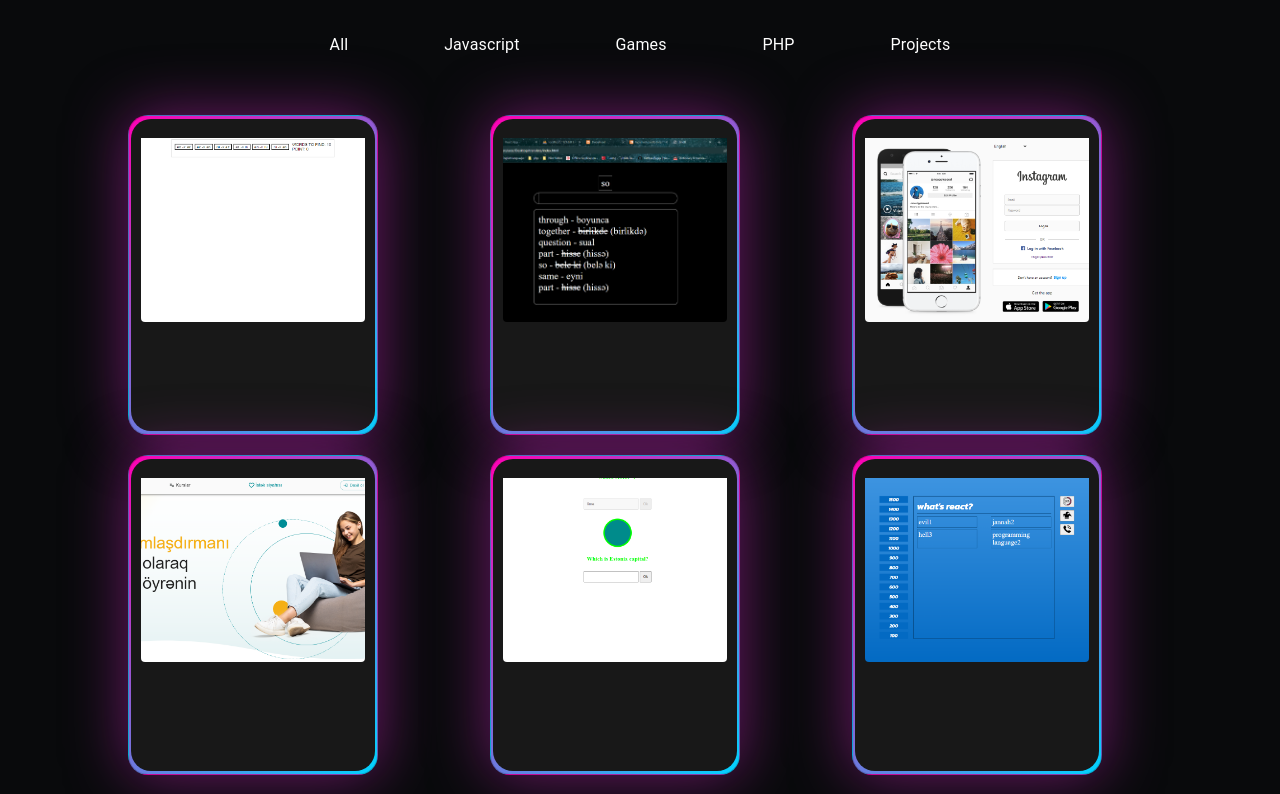
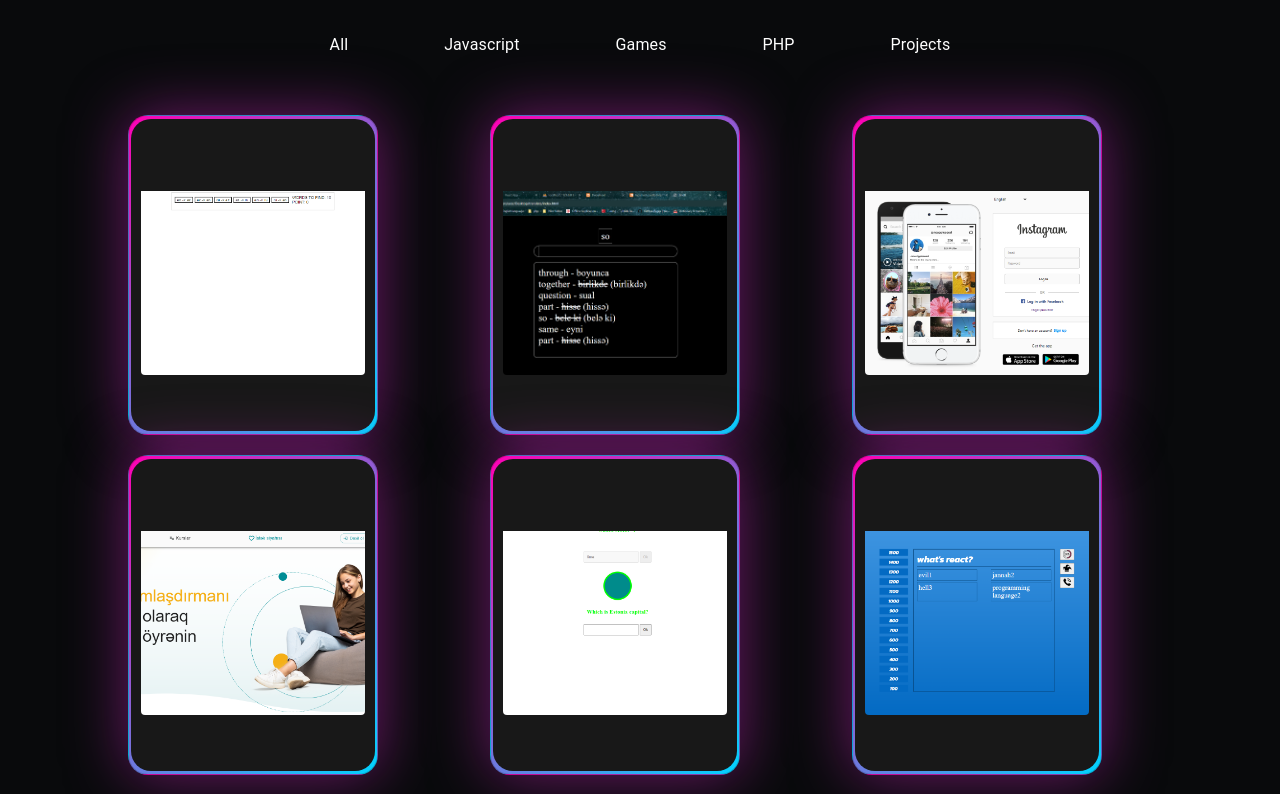
Before and after one commit to ShahmirzeMIT/Portfolio, a React (Create React App) app: page / in a window 1280 px wide. Shown: the part 3906-4700 px from the top of the page. Built offline with nearby package versions, Linux system fonts and the light colour scheme.

Commit message:
update portfolia

```diff
--- a/src/component/portfolio.js
+++ b/src/component/portfolio.js
@@ -79,7 +79,7 @@ function Portfolio() {
                     <div key={idx} className="me-2 mb-2 h100 card" >
                     <Button className="h100" onClick={() => handleShow(v)}>
 
-                      <div className=" h100">
+                      <div className=" h100 flexIM">
                         {/* <img src={`./assets/img/${pic.src}`} className="pimage"/> */}
                         <CardMedia
                           component="img"
@@ -90,16 +90,7 @@ function Portfolio() {
                         />
                       </div>
                     </Button>
-                    {
-                           portImage.map((item,i)=>
-                               item.Uplaod_id.includes(pickOut)?
-                               <div style={{display:"flex",justifyContent:"center",position:"relative",zIndex:999,bottom:0}}>
-                                <br></br>
-                                <p style={{margin:"2em"}}><a href={item.git} target="_blank"><BsGithub style={{fontSize:"2em",color:"white"}}/></a></p>
-                                <p style={{margin:"2em"}}><a href={item.site} target="_blank"><FaSitemap style={{fontSize:"2em",color:"white"}}/></a></p>
-                              </div>:""
-                               )
-                        }
+
                     </div>
 
 	           ))}
@@ -109,11 +100,16 @@ function Portfolio() {
                       </Modal.Header>
                       <Modal.Body>
 
+
                         {
                           portImage.map((item,i)=>
                                item.Uplaod_id.includes(pickOut)?
                                <>
-
+                              <div style={{display:"flex",justifyContent:"center",position:"relative",zIndex:999,bottom:0}}>
+                                <br></br>
+                                <p style={{margin:"2em"}}><a href={item.git} target="_blank"><BsGithub style={{fontSize:"2em",color:"black"}}/></a></p>
+                                <p style={{margin:"2em"}}><a href={item.site} target="_blank"><FaSitemap style={{fontSize:"2em",color:"black"}}/></a></p>
+                              </div>
                               <div className="wdfull">
                                  <video width="400" controls>
                                     <source src={"./assets/img/" + item.name} type="video/mp4"/>
--- a/src/index.css
+++ b/src/index.css
@@ -1187,6 +1187,10 @@ color: white;
 	.nameEm{
 		flex-wrap: nowrap;
 	}
+  .flexIM{
+    display: flex;
+    align-items: center;
+  }
   .about{
 		justify-content: space-between;
 	}
```
